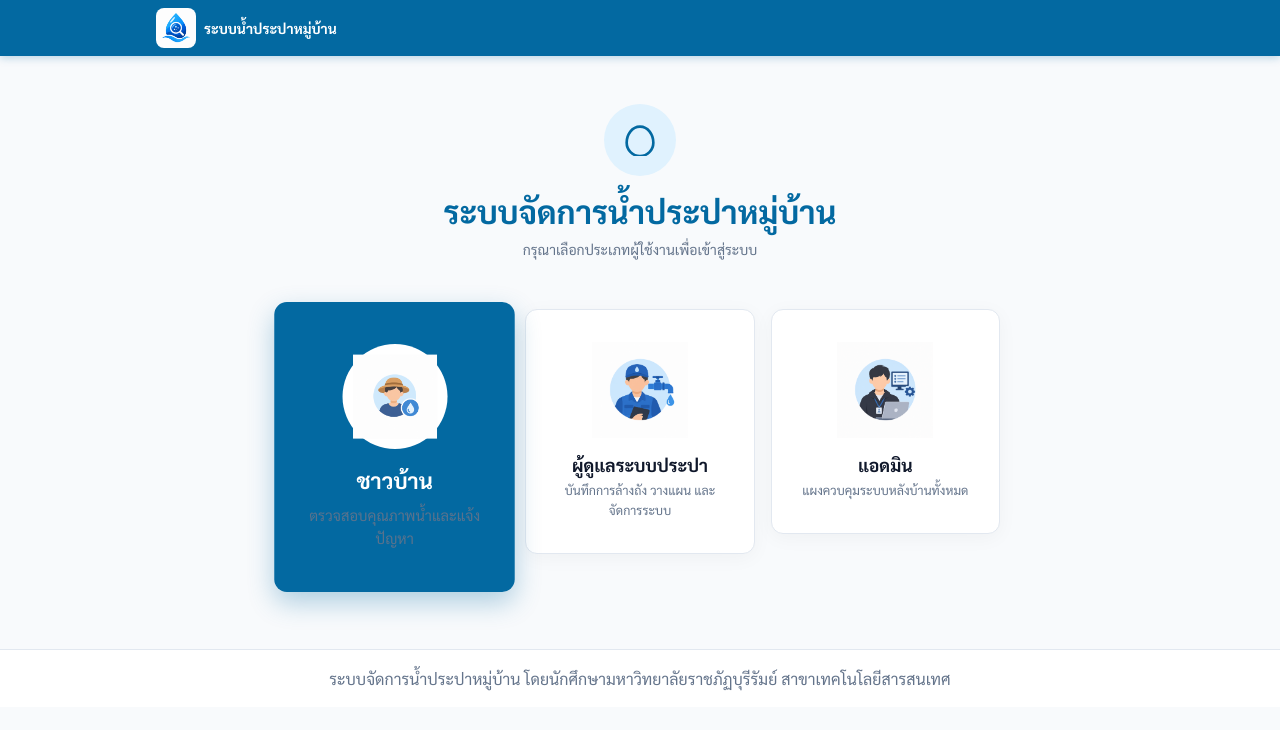
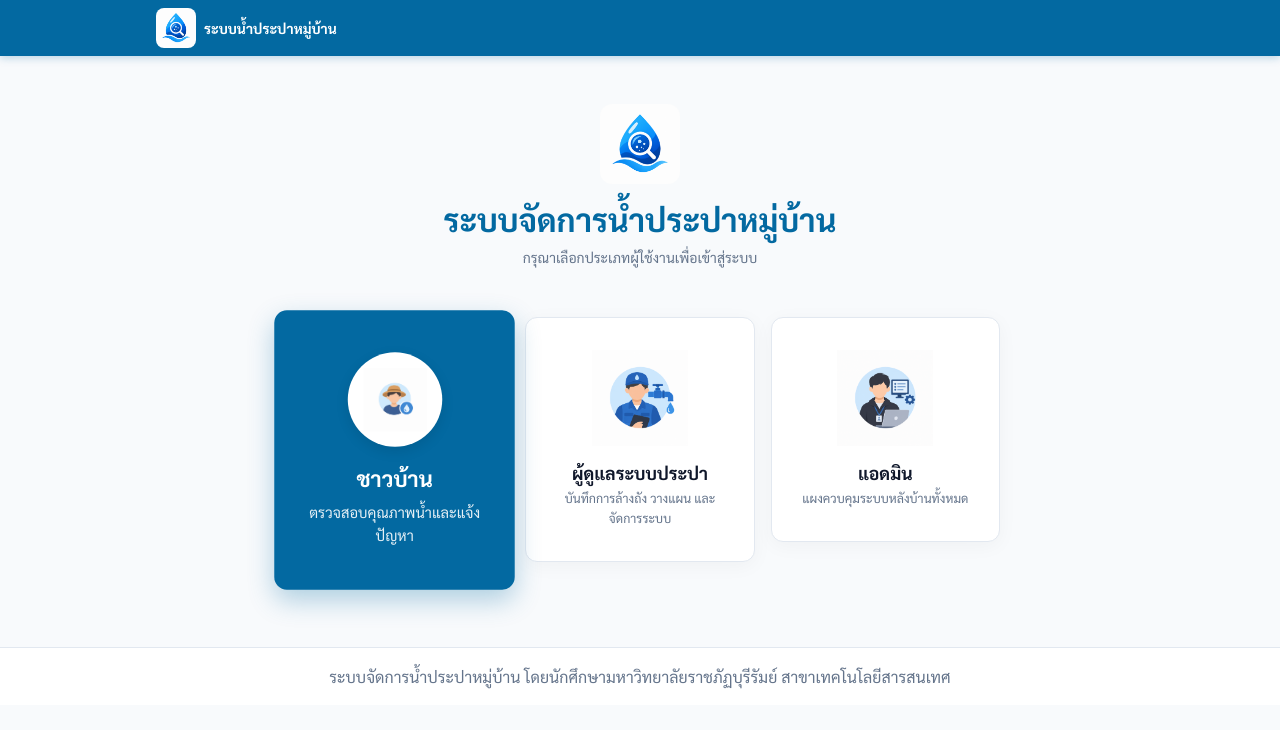
Before and after one commit to Teerapat010v2/LAB, a Next.js app in the folder frontend/: page / in a window 1280 px wide. Shown: the top 730 px of the page. Built offline with nearby package versions, Linux system fonts and the light colour scheme.

Commit message:
Fix logo placement and polish Villager button contrast

```diff
--- a/frontend/pages/index.js
+++ b/frontend/pages/index.js
@@ -25,11 +25,7 @@ export default function Home() {
       {/* Hero */}
       <main style={{ maxWidth: '900px', margin: '0 auto', padding: 'clamp(1.5rem, 5vw, 3rem) 1rem' }}>
         <div style={{ textAlign: 'center', marginBottom: 'clamp(1.5rem, 5vw, 3rem)' }}>
-          <div style={{ width: 'clamp(52px, 12vw, 72px)', height: 'clamp(52px, 12vw, 72px)', background: 'var(--primary-light)', borderRadius: '50%', display: 'flex', alignItems: 'center', justifyContent: 'center', margin: '0 auto 1rem' }}>
-            <svg width="32" height="32" viewBox="0 0 24 24" fill="none" stroke="var(--primary)" strokeWidth="2" strokeLinecap="round" strokeLinejoin="round">
-              <path d="M12 2C6 2 2 8 2 14a10 10 0 0020 0c0-6-4-12-10-12z"/>
-            </svg>
-          </div>
+          <img src="/Logo.png" alt="โลโก้หลัก" style={{ width: '80px', height: '80px', objectFit: 'contain', margin: '0 auto 1rem', borderRadius: '12px' }} />
           <h1 style={{ fontSize: 'var(--text-2xl)', fontWeight: 700, color: 'var(--primary)', marginBottom: '0.5rem' }}>
             ระบบจัดการน้ำประปาหมู่บ้าน
           </h1>
@@ -52,11 +48,11 @@ export default function Home() {
               onMouseEnter={e => { e.currentTarget.style.transform = 'scale(1.08)'; e.currentTarget.style.boxShadow = '0 15px 30px rgba(3,105,161,0.4)'; }}
               onMouseLeave={e => { e.currentTarget.style.transform = 'scale(1.05)'; e.currentTarget.style.boxShadow = '0 10px 25px rgba(3,105,161,0.3)'; }}
             >
-              <div style={{ background: 'white', padding: '10px', borderRadius: '50%', width: '100px', height: '100px', margin: '0 auto 1rem', display: 'flex', alignItems: 'center', justifyContent: 'center' }}>
-                <img src="/icon_villager.png" alt="ชาวบ้าน" style={{ width: '80px', height: '80px', objectFit: 'contain' }} />
+              <div style={{ background: 'white', borderRadius: '50%', width: '90px', height: '90px', margin: '0 auto 1rem', display: 'flex', alignItems: 'center', justifyContent: 'center', boxShadow: '0 4px 12px rgba(0,0,0,0.1)' }}>
+                <img src="/icon_villager.png" alt="ชาวบ้าน" style={{ width: '60px', height: '60px', objectFit: 'contain' }} />
               </div>
               <h2 style={{ fontSize: 'var(--text-lg)', fontWeight: 800, margin: '0 0 0.5rem', color: 'white' }}>ชาวบ้าน</h2>
-              <p style={{ fontSize: 'var(--text-sm)', opacity: 0.9, margin: 0 }}>ตรวจสอบคุณภาพน้ำและแจ้งปัญหา</p>
+              <p style={{ fontSize: 'var(--text-sm)', color: 'rgba(255,255,255,0.9)', margin: 0 }}>ตรวจสอบคุณภาพน้ำและแจ้งปัญหา</p>
             </div>
           </Link>
 
```
